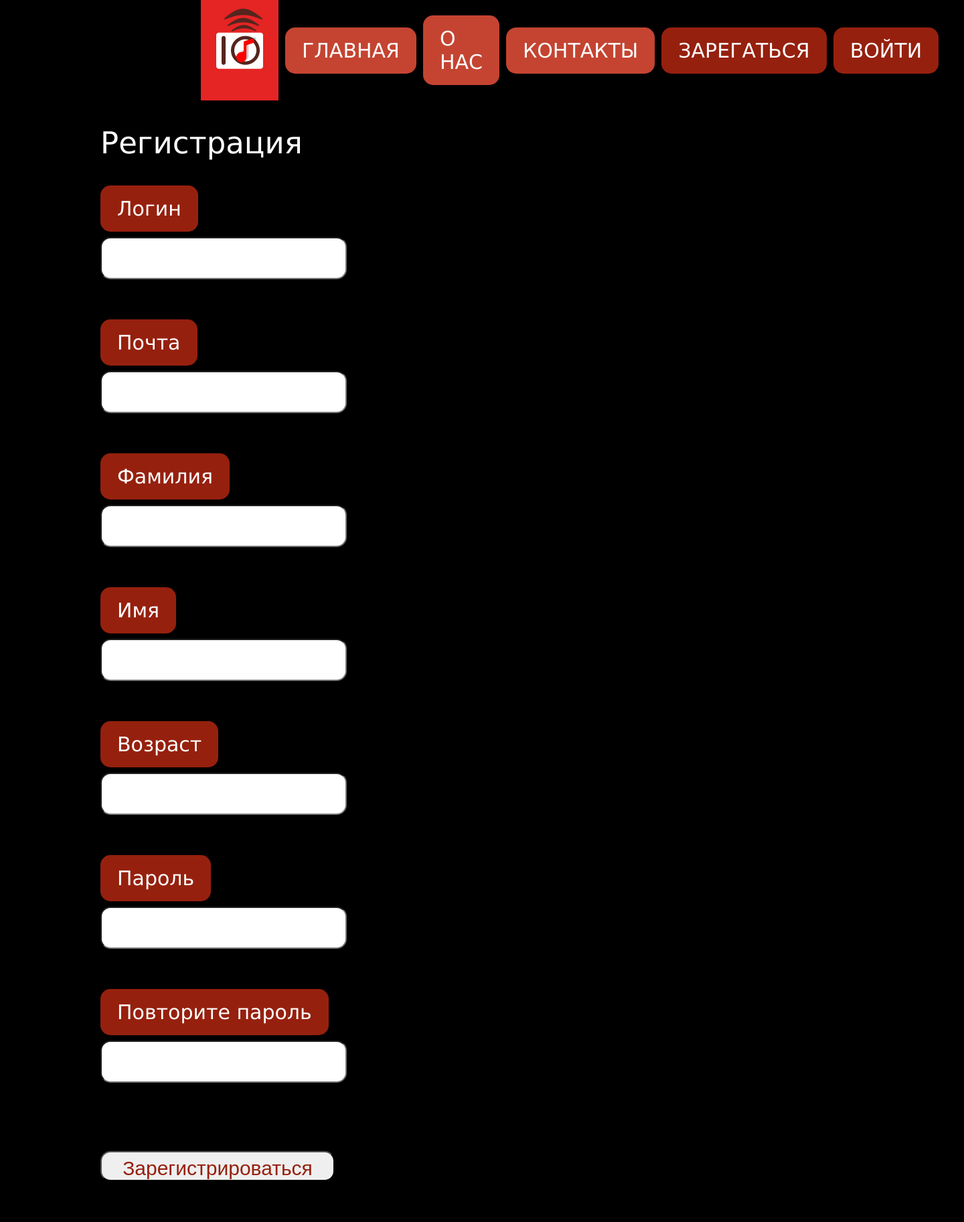
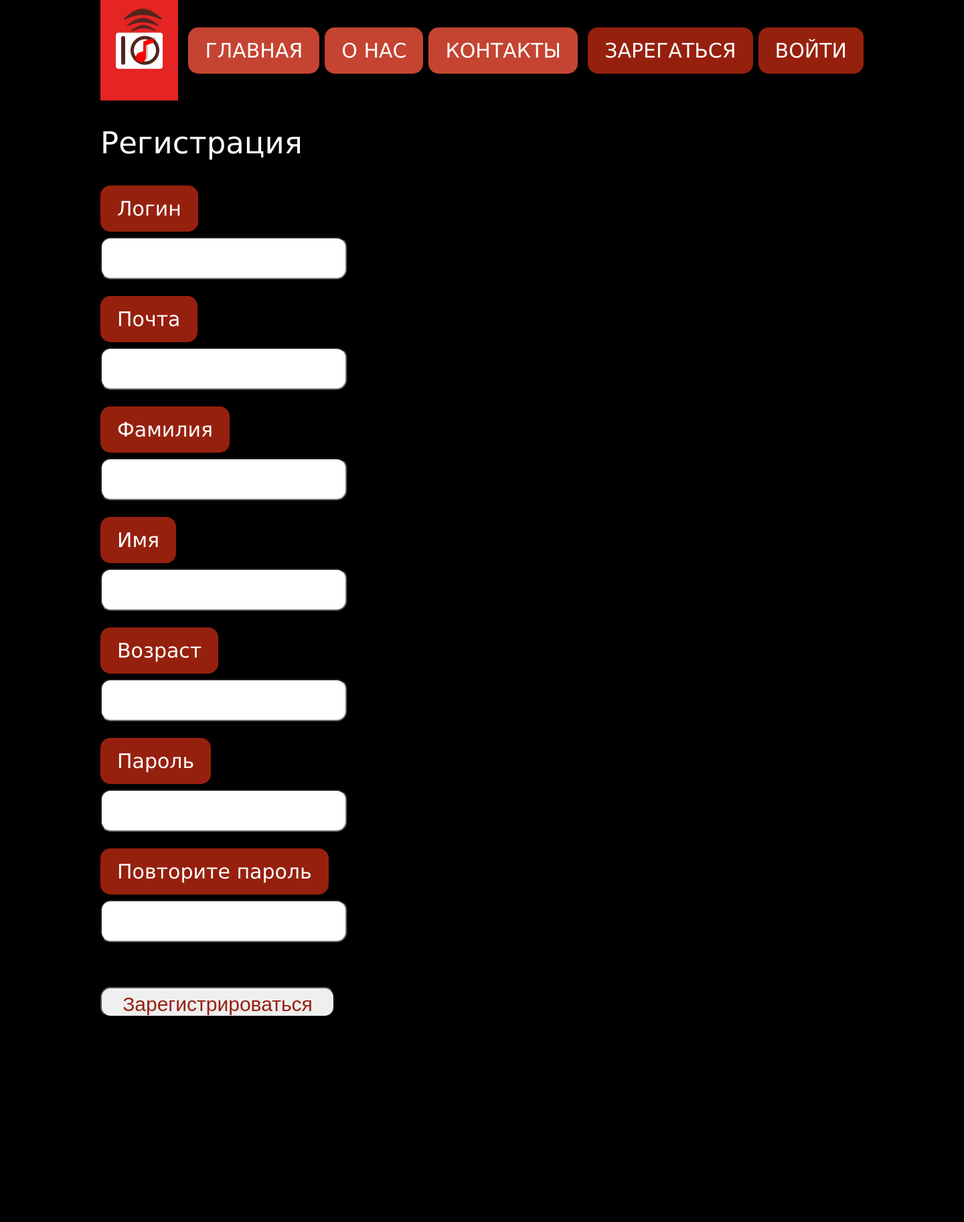
Before and after one commit to AnsChersik/music_play, a Flask app: page /register in a window 1440 px wide. Shown: the whole page at 67% size. After the commit the page ends 1517 px from the top, so only its background shows below. Run offline with Flask 3, Linux system fonts and the light colour scheme.

Commit message:
исправление ошибок

```diff
--- a/static/css/style.css
+++ b/static/css/style.css
@@ -1,3 +1,6 @@
+.conteiner-form {
+  padding: 0px 150px;
+}
 .conteiner {
   padding: 0px 150px;
 }
@@ -21,12 +24,10 @@ h1 {
   color: white;
 }
 
-
 /* Шапка */
 
 header {
   height: 150px;
-  background-color: black;
 }
 
 .navbar {
@@ -46,7 +47,7 @@ header {
   color: white;
   background-color: #c44431;
   padding: 17px 25px;
-  margin-left: 10px;
+  margin-left: 8px;
   border-radius: 15px;
 }
 
@@ -55,7 +56,7 @@ header {
   color: white;
   background-color: #96200e;
   padding: 17px 25px;
-  margin-left: 10px;
+  margin-left: 8px;
   border-radius: 15px;
 }
 
@@ -82,10 +83,10 @@ form p input {
   color: #96200e;
   border-radius: 15px;
   padding: 7px;
-  margin: 25px 0px 45px 0px;
+  margin: 25px 0px 10px 0px;
 }
 
-.remember_me{
+.remember_me {
   width: 50px;
   margin: 25px 0px 45px 0px;
 }
--- a/templates/main.html
+++ b/templates/main.html
@@ -14,7 +14,7 @@
       <nav class="navbar">
         <img src="{{ url_for('static', filename='img/Logo_background.png') }}" alt="Лого" class="img_header">
         <div class="header_a">
-          <a href="">ГЛАВНАЯ</a>
+          <a href="/">ГЛАВНАЯ</a>
           <a href="">О НАС</a>
           <a href="">КОНТАКТЫ</a>
         </div>
@@ -35,10 +35,6 @@
 
   <main role="main">
     <div class="main">
-
-      <div class="conteiner">
-
-      </div>
     </div>
     {% block content %}{% endblock %}
   </main>
--- a/templates/register.html
+++ b/templates/register.html
@@ -9,11 +9,10 @@
 </head>
 
 <body>
-    <div class="conteiner">
-        <nav>
-            {% extends "main.html" %}
-
-            {% block content %}
+    <nav>
+        {% extends "main.html" %}
+        {% block content %}
+        <div class="conteiner-form">
             <h1>Регистрация</h1>
 
             <form action="" method="post">
@@ -81,10 +80,9 @@
                 <div class="alert alert-danger">{{ message }}</div>
                 {% endif %}
             </form>
-            {% endblock %}
-        </nav>
-    </div>
-
+        </div>
+        {% endblock %}
+    </nav>
 </body>
 
 </html>
```
Also changed, not shown: templates/login.html (+7 -8 lines).
